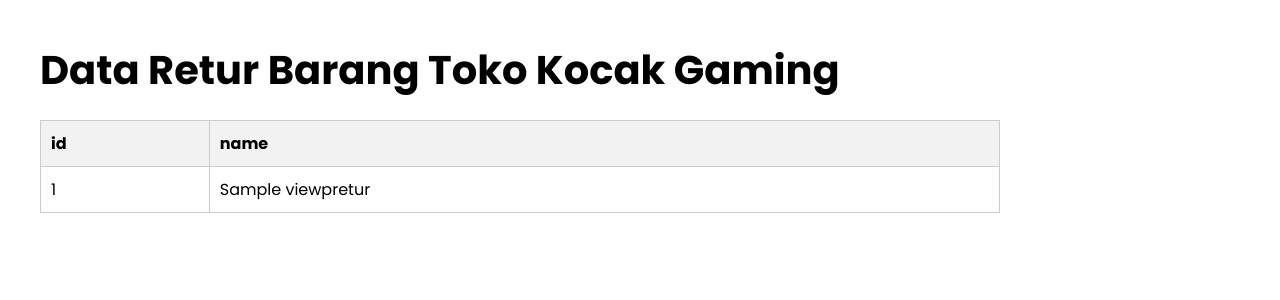
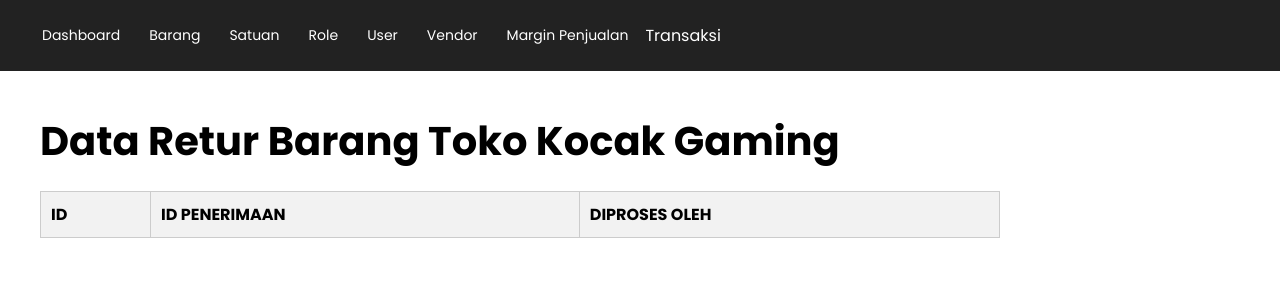
Before and after one commit to lealee67/projekpbd, a PHP site: page /data_transaksi/retur/index.php in a window 1280 px wide. Shown: the top 300 px of the page. Run offline with PHP 8.4, Linux system fonts and the light colour scheme; tables that the repository leaves empty or names only in its code hold one stand-in row (values such as "Sample post"); data that the repository does not hold is empty.

Commit message:
create navbar

```diff
--- a/css/style.css
+++ b/css/style.css
@@ -74,3 +74,77 @@ form button {
 td:last-child {
     white-space: nowrap;
 }
+
+nav.navbar {
+    display: flex;
+    align-items: center;
+    background-color: #222;
+    padding: 15px 30px;
+    width: calc(100% + 80px);
+    margin: -40px -40px 40px -40px;
+    box-sizing: border-box;
+    overflow: visible;
+}
+
+nav.navbar .navbar-brand {
+    color: white !important;
+    font-size: 20px;
+    font-weight: 700;
+    margin-right: 30px;
+    white-space: nowrap;
+    flex-shrink: 0;
+}
+
+nav.navbar .navbar-menu {
+    display: flex;
+    align-items: center;
+    flex-wrap: nowrap !important;
+    white-space: nowrap;
+    width: max-content;
+    flex-shrink: 0;
+    gap: 5px;
+}
+
+nav.navbar .navbar-menu > a {
+    color: white !important;
+    text-decoration: none !important;
+    padding: 10px 12px;
+    font-size: 14px;
+    white-space: nowrap;
+    flex-shrink: 0;
+}
+
+.transaksi-dropdown {
+    position: relative;
+}
+
+.transaksi-dropdown > a {
+    color: white !important;
+    text-decoration: none !important;
+}
+
+.transaksi-menu {
+    display: none;
+    position: absolute;
+    top: 100%;
+    left: 0;
+    background-color: #222;
+    min-width: 170px;
+    z-index: 9999;
+}
+
+.transaksi-menu a {
+    display: block;
+    color: white !important;
+    text-decoration: none !important;
+    padding: 10px 15px;
+    white-space: nowrap;
+}
+
+.transaksi-menu a:hover {
+    background-color: #444;
+}
+
+.transaksi-dropdown:hover .transaksi-menu {
+    display: block;
+}
--- a/data_master/barang/index.php
+++ b/data_master/barang/index.php
@@ -1,5 +1,6 @@
 <?php
 include "../../dbconnect.php";
+include "../../navbar.php";
 
 $query = "SELECT * FROM viewbarang
           WHERE status = 'Aktif'
--- a/data_master/margin_penjualan/index.php
+++ b/data_master/margin_penjualan/index.php
@@ -1,5 +1,6 @@
 <?php
 include "../../dbconnect.php";
+include "../../navbar.php";
 
 $query = "SELECT * FROM viewmargin_penjualan";
 ?>
--- a/data_master/role/index.php
+++ b/data_master/role/index.php
@@ -1,5 +1,6 @@
 <?php
 include "../../dbconnect.php";
+include "../../navbar.php";
 
 $query = "SELECT * FROM viewrole";
 ?>
--- a/data_master/satuan/index.php
+++ b/data_master/satuan/index.php
@@ -1,5 +1,6 @@
 <?php
 include "../../dbconnect.php";
+include "../../navbar.php";
 
 $query = "SELECT * FROM viewsatuanbarang
           WHERE STATUS = 'Aktif'
--- a/data_master/user/index.php
+++ b/data_master/user/index.php
@@ -1,5 +1,6 @@
 <?php
 include "../../dbconnect.php";
+include "../../navbar.php";
 
 $query = "SELECT * FROM viewuser
           WHERE ROLE IS NOT NULL
--- a/data_transaksi/kartu_stok.php
+++ b/data_transaksi/kartu_stok.php
@@ -1,5 +1,6 @@
 <?php
 include "../dbconnect.php";
+include "../navbar.php";
 
 $query = "SELECT * FROM viewkartu_stok";
 ?>
@@ -8,7 +9,7 @@ $query = "SELECT * FROM viewkartu_stok";
 <html>
 <head>
     <title>Data Stok</title>
-    <link rel="stylesheet" href="../../css/style.css">
+    <link rel="stylesheet" href="../css/style.css">
 </head>
 
 <body>
--- a/data_transaksi/penerimaan/index.php
+++ b/data_transaksi/penerimaan/index.php
@@ -1,5 +1,6 @@
 <?php
 include "../../dbconnect.php";
+include "../../navbar.php";
 
 $query = "SELECT * FROM viewpenerimaan";
 ?>
--- a/data_transaksi/pengadaan/index.php
+++ b/data_transaksi/pengadaan/index.php
@@ -1,5 +1,6 @@
 <?php
 include "../../dbconnect.php";
+include "../../navbar.php";
 
 $query = "SELECT * FROM viewpengadaan";
 ?>
--- a/data_transaksi/penjualan/index.php
+++ b/data_transaksi/penjualan/index.php
@@ -1,5 +1,6 @@
 <?php
 include "../../dbconnect.php";
+include "../../navbar.php";
 
 $query = "SELECT * FROM viewpenjualan";
 ?>
--- a/data_transaksi/retur/index.php
+++ b/data_transaksi/retur/index.php
@@ -1,7 +1,8 @@
 <?php
 include "../../dbconnect.php";
+include "../../navbar.php";
 
-$query = "SELECT * FROM viewpretur";
+$query = "SELECT * FROM viewretur";
 ?>
 
 <!DOCTYPE html>
--- a/index.php
+++ b/index.php
@@ -6,6 +6,9 @@
 </head>
 
 <body>
+    <?php
+    include "navbar.php";
+    ?>
 
     <h1>Selamat Datang di Toko Kocak Gaming!</h1>
 
--- /dev/null
+++ b/navbar.php
@@ -0,0 +1,24 @@
+<nav class="navbar">
+
+    <div class="navbar-menu">
+        <a href="/projectpbd/index.php">Dashboard</a>
+
+        <a href="/projectpbd/data_master/barang/index.php">Barang</a>
+        <a href="/projectpbd/data_master/satuan/index.php">Satuan</a>
+        <a href="/projectpbd/data_master/role/index.php">Role</a>
+        <a href="/projectpbd/data_master/user/index.php">User</a>
+        <a href="/projectpbd/data_master/vendor/index.php">Vendor</a>
+        <a href="/projectpbd/data_master/margin_penjualan/index.php">Margin Penjualan</a>
+
+    <div class="transaksi-dropdown">
+        <a href="#">Transaksi</a>
+        <div class="transaksi-menu">
+            <a href="/projectpbd/data_transaksi/penjualan/index.php">Penjualan</a>
+            <a href="/projectpbd/data_transaksi/pengadaan/index.php">Pengadaan</a>
+            <a href="/projectpbd/data_transaksi/penerimaan/index.php">Penerimaan</a>
+            <a href="/projectpbd/data_transaksi/retur/index.php">Retur</a>
+            <a href="/projectpbd/data_transaksi/kartu_stok.php">Kartu Stok</a>
+        </div>
+    </div>
+</div>
+</nav>
```
Also changed, not shown: projectpbd.sql (+3 -10 lines), 1 other file.
